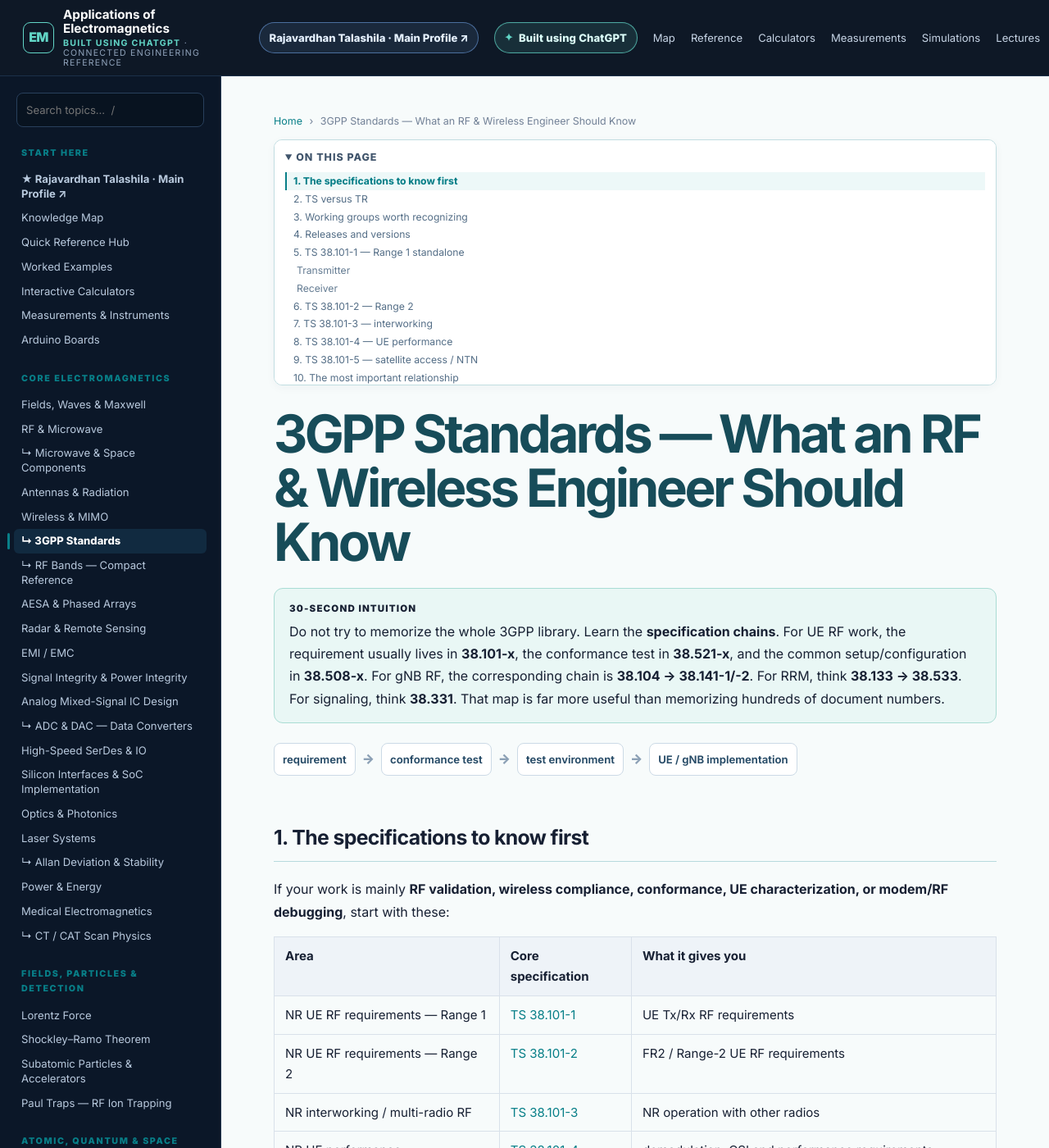
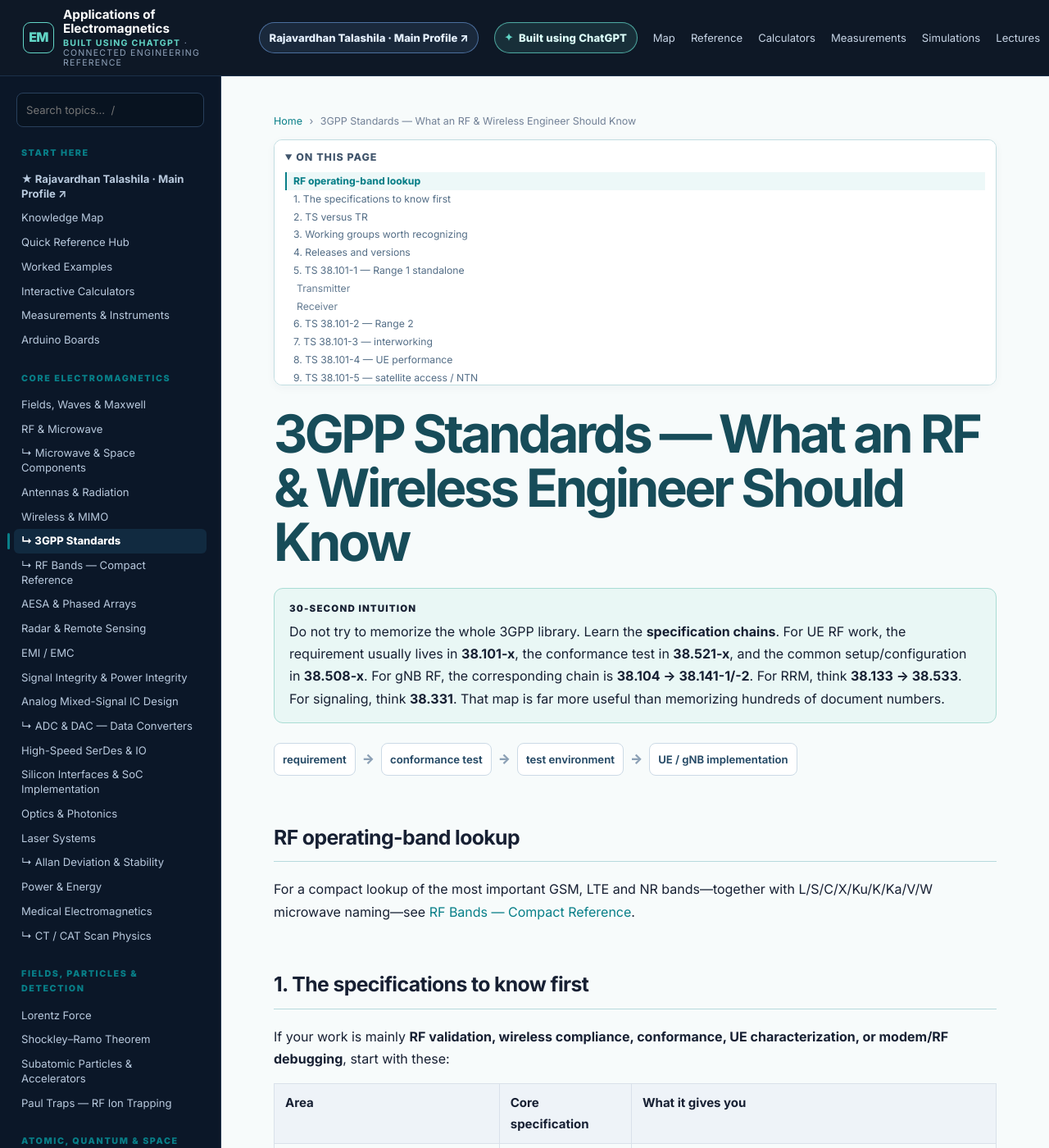
Before and after one commit to RajavardhanT/Electromagnetics_Applications, a Jekyll site: the page built from 3gpp-standards/index.md, in a window 1280 px wide and 1400 px high. Shown: the whole window at 82% size. Built offline with Jekyll 4.4.1, drawn with Linux system fonts in a browser that asks for light colours.

Commit message:
Link 3GPP standards to RF bands

```diff
--- a/3gpp-standards/index.md
+++ b/3gpp-standards/index.md
@@ -9,6 +9,10 @@ description: Practical guide to the 3GPP specifications most useful for NR/LTE R
 <div class="intuition"><span class="callout-title">30-second intuition</span>Do not try to memorize the whole 3GPP library. Learn the <strong>specification chains</strong>. For UE RF work, the requirement usually lives in <strong>38.101-x</strong>, the conformance test in <strong>38.521-x</strong>, and the common setup/configuration in <strong>38.508-x</strong>. For gNB RF, the corresponding chain is <strong>38.104 → 38.141-1/-2</strong>. For RRM, think <strong>38.133 → 38.533</strong>. For signaling, think <strong>38.331</strong>. That map is far more useful than memorizing hundreds of document numbers.</div>
 
 <div class="pathway"><span class="node">requirement</span><span class="arrow">→</span><span class="node">conformance test</span><span class="arrow">→</span><span class="node">test environment</span><span class="arrow">→</span><span class="node">UE / gNB implementation</span></div>
+
+## RF operating-band lookup
+
+For a compact lookup of the most important GSM, LTE and NR bands—together with L/S/C/X/Ku/K/Ka/V/W microwave naming—see [RF Bands — Compact Reference](../rf-bands/).
 
 ## 1. The specifications to know first
 
```
